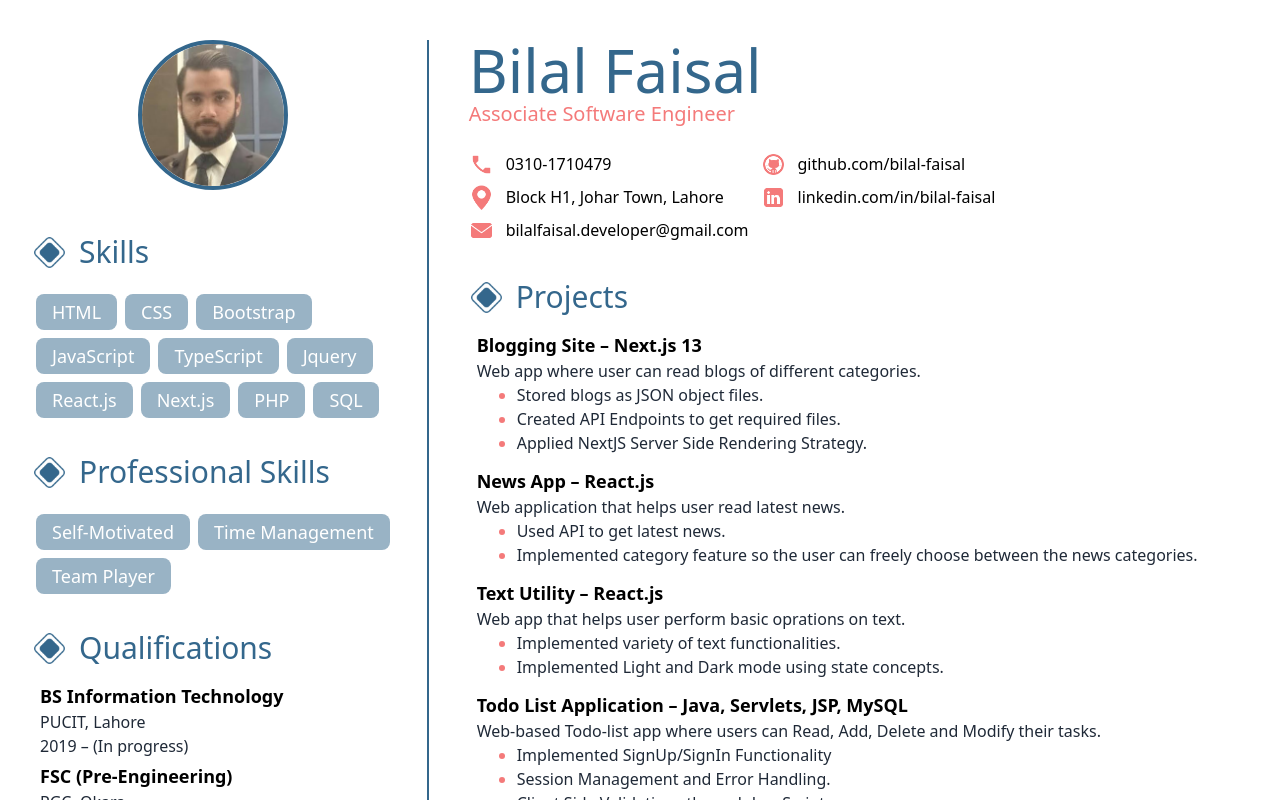
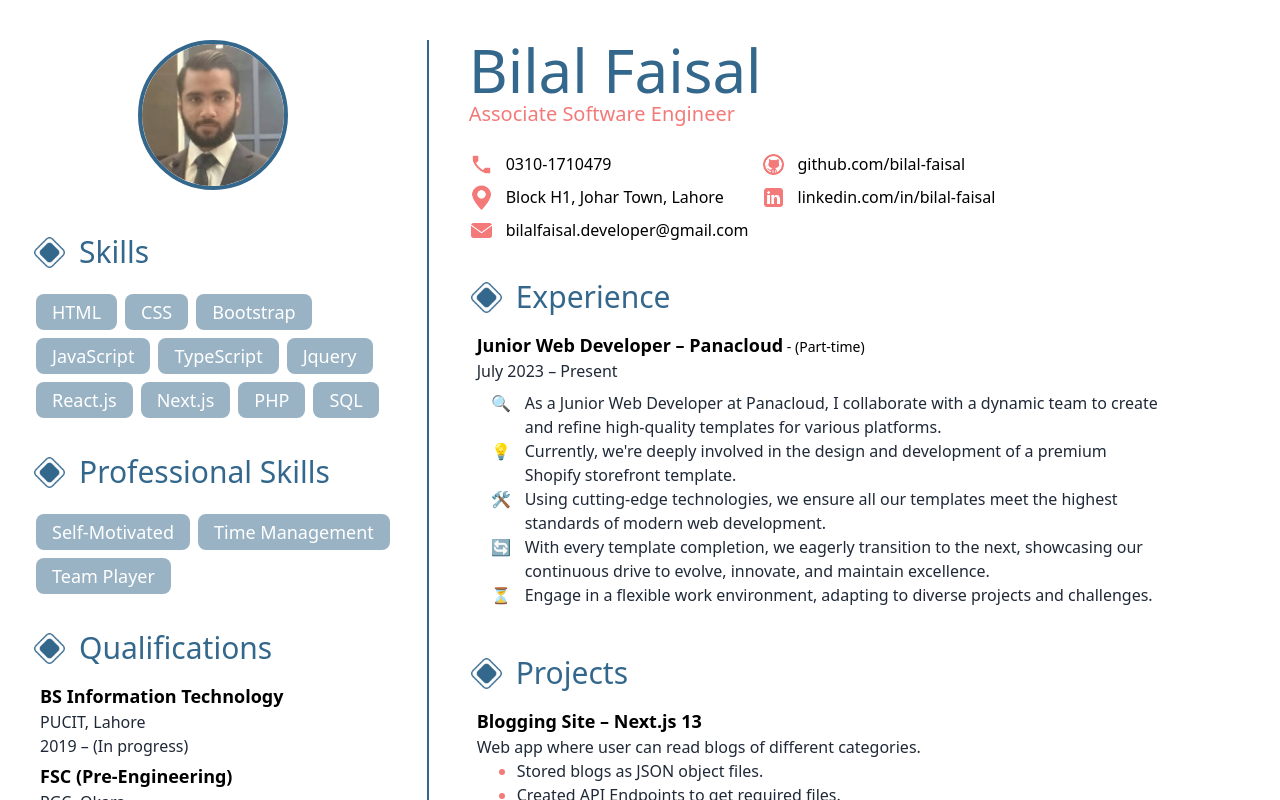
Before and after one commit to bilal-faisal/resume-nextjs, a Next.js app: page / in a window 1280 px wide. Shown: the top 800 px of the page. Built offline with nearby package versions, Linux system fonts and the light colour scheme.

Commit message:
Experience added

```diff
--- a/src/app/page.tsx
+++ b/src/app/page.tsx
@@ -7,6 +7,7 @@ import Professional_Skill_Items from "@/components/Professional_Skill_Items";
 import Contact_Items from "@/components/Contact_Items";
 import Project_Items from "@/components/Project_Items";
 import Certification_Items from "@/components/Certification_Items";
+import Experience_Items from "@/components/Experience_Items";
 
 const Home = () => {
   return (
@@ -37,6 +38,9 @@ const Home = () => {
           <Contact_Items />
         </div>
 
+        <Heading name={"Experience"} />
+        <Experience_Items />
+
         <Heading name={"Projects"} />
         <Project_Items />
 
--- /dev/null
+++ b/src/components/Experience_Item.tsx
@@ -0,0 +1,43 @@
+import React from "react";
+
+interface Experience {
+  title: string;
+  company: string;
+  type: string;
+  start_date: string;
+  end_date: string;
+  desc_points: { emoji: string; desc: string }[];
+}
+
+const Experience_Item = ({
+  title,
+  company,
+  type,
+  start_date,
+  end_date,
+  desc_points,
+}: Experience) => {
+  return (
+    <div className="ml-2 mb-3">
+      <h2 className="text-lg font-semibold">
+        {title} – {company}
+        <span className="text-sm font-medium"> - ({type})</span>
+      </h2>
+      <p className="text-md text-gray-800">
+        {start_date} – {end_date}
+      </p>
+      <ul className="max-w-[90%] py-2">
+        {desc_points.map((point,i) => {
+          return (
+            <li className="list-none flex" key={i}>
+              <p className="min-w-[3rem] text-center">{point.emoji}</p>
+              <p className="text-gray-800">{point.desc}</p>
+            </li>
+          );
+        })}
+      </ul>
+    </div>
+  );
+};
+
+export default Experience_Item;
--- /dev/null
+++ b/src/components/Experience_Items.tsx
@@ -0,0 +1,39 @@
+import Experience_Item from "./Experience_Item";
+
+const Experience_Items = () => {
+  return (
+    <div className="flex flex-col py-4 flex-wrap">
+      <Experience_Item
+        title={"Junior Web Developer"}
+        company={"Panacloud"}
+        type={"Part-time"}
+        start_date={"July 2023"}
+        end_date={"Present"}
+        desc_points={[
+          {
+            emoji: "🔍",
+            desc: "As a Junior Web Developer at Panacloud, I collaborate with a dynamic team to create and refine high-quality templates for various platforms.",
+          },
+          {
+            emoji: "💡",
+            desc: "Currently, we're deeply involved in the design and development of a premium Shopify storefront template.",
+          },
+          {
+            emoji: "🛠",
+            desc: "Using cutting-edge technologies, we ensure all our templates meet the highest standards of modern web development.",
+          },
+          {
+            emoji: "🔄",
+            desc: " With every template completion, we eagerly transition to the next, showcasing our continuous drive to evolve, innovate, and maintain excellence.",
+          },
+          {
+            emoji: "⏳",
+            desc: "Engage in a flexible work environment, adapting to diverse projects and challenges.",
+          },
+        ]}
+      />
+    </div>
+  );
+};
+
+export default Experience_Items;
```
